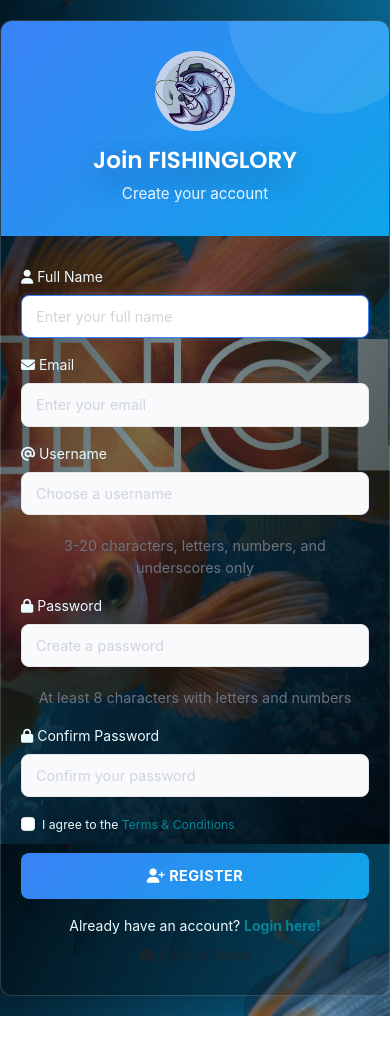
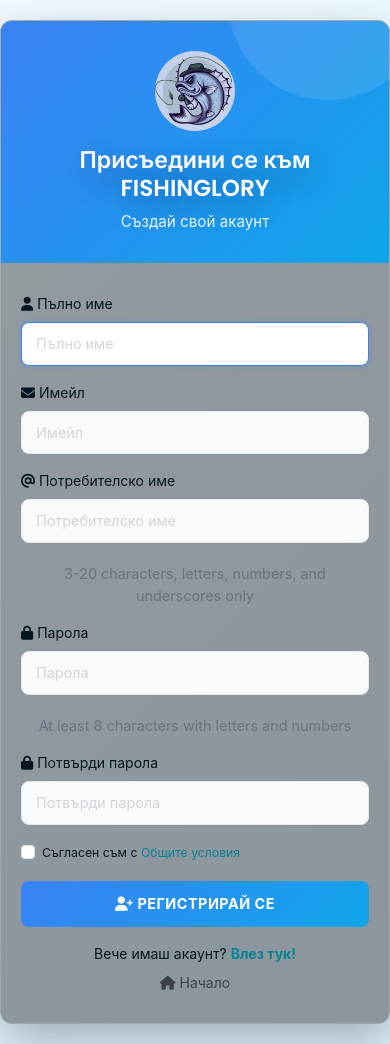
Before and after one commit to bobirave1/fishing_app, a PHP site: page /fe/auth/register_form.php in a window 390 px wide. Before the commit the page ends 1016 px from the top, so only its background shows below. Run offline with PHP 8.4, Linux system fonts and the light colour scheme.

Commit message:
Initial commit: Пълна локализация на български и подобрен адаптивен дизайн за Светъл/Тъмен режим

```diff
--- a/Config/languages.php
+++ b/Config/languages.php
@@ -44,6 +44,11 @@ $translations = [
         'save' => 'Save',
 
         // Auth
+        'welcome_title' => 'Welcome to FISHINGLORY',
+        'join_title' => 'Join FISHINGLORY',
+        'create_account' => 'Create your account',
+        'terms_conditions' => 'Terms & Conditions',
+        'agree_to' => 'I agree to the',
         'username' => 'Username',
         'password' => 'Password',
         'confirm_password' => 'Confirm Password',
@@ -55,6 +60,7 @@ $translations = [
         'already_have_account' => 'Already have an account?',
         'dont_have_account' => 'Don\'t have an account?',
         'login_here' => 'Login here',
+        'login_here_excl' => 'Login here!',
         'register_here' => 'Register here',
 
         // Profile
@@ -67,11 +73,20 @@ $translations = [
         'joined' => 'Joined',
         'posts' => 'Posts',
         'followers' => 'Followers',
+        'user_not_found' => 'User not found',
+        'request_sent' => 'Request sent',
+        'add_friend' => 'Add Friend',
+        'view_all_friends' => 'View All Friends',
+        'no_friends' => 'No friends yet',
+        'start_connecting' => 'Start connecting with other anglers!',
         'following' => 'Following',
 
         // Messages
         'send_message' => 'Send Message',
         'type_message' => 'Type a message...',
+        'loading_conversations' => 'Loading conversations...',
+        'select_conversation' => 'Select a conversation to start messaging',
+        'no_messages' => 'No messages yet',
         'no_conversations' => 'No conversations yet',
 
         // Activity Feed
@@ -81,8 +96,31 @@ $translations = [
         // Weather/Fish Activity
         'current_weather' => 'Current Weather',
         'fish_activity' => 'Fish Activity',
+        'fish_activity_prediction' => 'Fish Activity Prediction',
         'select_location' => 'Select Location',
+        'change_location' => 'Change Location',
+        'getting_your_location' => 'Getting your location...',
+        'calculating_fish_activity' => 'Calculating fish activity for your location...',
+        'calculating' => 'Calculating...',
+        'high' => 'HIGH',
+        'medium' => 'MEDIUM',
+        'low' => 'LOW',
+        'excellent_activity' => 'Excellent fish activity',
+        'good_activity' => 'Good fish activity',
+        'moderate_activity' => 'Moderate fish activity',
+        'low_activity' => 'Low fish activity',
+        'very_low_activity' => 'Very low fish activity',
+        'major_times' => 'MAJOR TIMES',
+        'minor_times' => 'MINOR TIMES',
+        'select_fishing_location' => 'Select Fishing Location',
+        'close' => 'Close',
+        'search_city_town' => 'Search city or town...',
+        'calculate_fish_activity_btn' => 'Calculate Fish Activity',
         'get_activity' => 'Get Activity',
+        'search' => 'Search',
+        'today' => 'Today',
+        'sun' => 'Sun', 'mon' => 'Mon', 'tue' => 'Tue', 'wed' => 'Wed', 'thu' => 'Thu', 'fri' => 'Fri', 'sat' => 'Sat',
+        'fetching_weather' => 'Fetching weather based on your location...',
 
         // Settings
         'theme' => 'Theme',
@@ -91,6 +129,26 @@ $translations = [
         'language' => 'Language',
         'english' => 'English',
         'bulgarian' => 'Bulgarian',
+
+        // Alerts & Placeholders
+        'post_title_placeholder' => 'What\'s on your mind?',
+        'loading_comments' => 'Loading comments...',
+        'write_comment' => 'Write a comment...',
+        'delete_permanently' => 'Delete Permanently',
+        'my_friends' => 'My Friends',
+        'back_to_profile' => 'Back to Profile',
+        'find_friends' => 'Find Friends',
+        'view_profile' => 'View Profile',
+        'no_pending_requests' => 'No pending requests',
+        'all_caught_up' => 'You\'re all caught up!',
+        'go_to_home' => 'Go to Home',
+        'accept' => 'Accept',
+        'reject' => 'Reject',
+        'all_rights_reserved' => 'All rights reserved.',
+        'footer_tagline' => 'Connect with fellow anglers and share your catches!',
+        'choose_avatar' => 'Choose New Avatar',
+        'email_no_change' => 'Email cannot be changed',
+        'location_placeholder' => 'Where do you fish?',
     ],
     'bg' => [
         // Navigation
@@ -129,6 +187,11 @@ $translations = [
         'save' => 'Запази',
 
         // Auth
+        'welcome_title' => 'Добре дошли във FISHINGLORY',
+        'join_title' => 'Присъедини се към FISHINGLORY',
+        'create_account' => 'Създай свой акаунт',
+        'terms_conditions' => 'Общите условия',
+        'agree_to' => 'Съгласен съм с',
         'username' => 'Потребителско име',
         'password' => 'Парола',
         'confirm_password' => 'Потвърди парола',
@@ -140,10 +203,11 @@ $translations = [
         'already_have_account' => 'Вече имаш акаунт?',
         'dont_have_account' => 'Нямаш акаунт?',
         'login_here' => 'Влез тук',
+        'login_here_excl' => 'Влез тук!',
         'register_here' => 'Регистрирай се тук',
 
         // Profile
-        'bio' => 'Био',
+        'bio' => 'Биография',
         'location' => 'Местоположение',
         'experience_level' => 'Ниво на опит',
         'beginner' => 'Начинаещ',
@@ -152,11 +216,20 @@ $translations = [
         'joined' => 'Присъединил се',
         'posts' => 'Публикации',
         'followers' => 'Последователи',
+        'user_not_found' => 'Потребителят не е намерен',
+        'request_sent' => 'Заявката е изпратена',
+        'add_friend' => 'Добави приятел',
+        'view_all_friends' => 'Виж всички приятели',
+        'no_friends' => 'Все още няма приятели',
+        'start_connecting' => 'Започни да се свързваш с други рибари!',
         'following' => 'Следвани',
 
         // Messages
         'send_message' => 'Изпрати съобщение',
         'type_message' => 'Напиши съобщение...',
+        'loading_conversations' => 'Зареждане на разговори...',
+        'select_conversation' => 'Избери разговор, за да започнеш да пишеш',
+        'no_messages' => 'Все още няма съобщения',
         'no_conversations' => 'Все още няма разговори',
 
         // Activity Feed
@@ -166,8 +239,31 @@ $translations = [
         // Weather/Fish Activity
         'current_weather' => 'Текущо време',
         'fish_activity' => 'Рибна активност',
+        'fish_activity_prediction' => 'Прогноза за рибна активност',
         'select_location' => 'Избери местоположение',
+        'change_location' => 'Промени местоположението',
+        'getting_your_location' => 'Получаване на местоположение...',
+        'calculating_fish_activity' => 'Изчисляване на рибната активност за вашето местоположение...',
+        'calculating' => 'Изчисляване...',
+        'high' => 'ВИСОКА',
+        'medium' => 'СРЕДНА',
+        'low' => 'НИСКА',
+        'excellent_activity' => 'Отлична рибна активност',
+        'good_activity' => 'Добра рибна активност',
+        'moderate_activity' => 'Умерена рибна активност',
+        'low_activity' => 'Ниска рибна активност',
+        'very_low_activity' => 'Много ниска рибна активност',
+        'major_times' => 'ОСНОВНИ ПЕРИОДИ',
+        'minor_times' => 'МАЛКИ ПЕРИОДИ',
+        'select_fishing_location' => 'Избери място за риболов',
+        'close' => 'Затвори',
+        'search_city_town' => 'Търси град или селище...',
+        'calculate_fish_activity_btn' => 'Изчисли рибна активност',
         'get_activity' => 'Получи активност',
+        'search' => 'Търсене',
+        'today' => 'Днес',
+        'sun' => 'Нед', 'mon' => 'Пон', 'tue' => 'Вто', 'wed' => 'Сря', 'thu' => 'Чет', 'fri' => 'Пет', 'sat' => 'Съб',
+        'fetching_weather' => 'Зареждане на времето за вашето местоположение...',
 
         // Settings
         'theme' => 'Тема',
@@ -176,6 +272,26 @@ $translations = [
         'language' => 'Език',
         'english' => 'Английски',
         'bulgarian' => 'Български',
+
+        // Alerts & Placeholders
+        'post_title_placeholder' => 'Какво мислиш?',
+        'loading_comments' => 'Зареждане на коментари...',
+        'write_comment' => 'Напиши коментар...',
+        'delete_permanently' => 'Изтрий завинаги',
+        'my_friends' => 'Моите приятели',
+        'back_to_profile' => 'Обратно към профила',
+        'find_friends' => 'Намери приятели',
+        'view_profile' => 'Виж профила',
+        'no_pending_requests' => 'Няма чакащи заявки',
+        'all_caught_up' => 'Всичко е прегледано!',
+        'go_to_home' => 'Към началната страница',
+        'accept' => 'Приеми',
+        'reject' => 'Откажи',
+        'all_rights_reserved' => 'Всички права запазени.',
+        'footer_tagline' => 'Свържете се с колеги рибари и споделете своя улов!',
+        'choose_avatar' => 'Избери нов аватар',
+        'email_no_change' => 'Имейлът не може да бъде променян',
+        'location_placeholder' => 'Къде ловите риба?',
     ]
 ];
 
--- a/be/users/edit_profile.php
+++ b/be/users/edit_profile.php
@@ -51,11 +51,11 @@ $profileExists = $stmt->fetch();
 // Handle avatar upload
 $avatarPath = null;
 if (isset($_FILES['avatar']) && $_FILES['avatar']['error'] === 0) {
-    $validationErrors = validateImageUpload($_FILES['avatar']);
-    if (!empty($validationErrors)) {
+    $imageErrors = validateImageUpload($_FILES['avatar']);
+    if (!empty($imageErrors)) {
         http_response_code(400);
         header('Content-Type: application/json');
-        exit(json_encode(['error' => implode(', ', $validationErrors)]));
+        exit(json_encode(['error' => implode(', ', $imageErrors)]));
     }
 
     // Get current avatar to delete old one
--- a/fe/assets/css/auth_forms.css
+++ b/fe/assets/css/auth_forms.css
@@ -3,7 +3,7 @@
    ============================================ */
 
 body {
-    background-color: transparent;
+    background: linear-gradient(135deg, #F0F9FF 0%, #E0F2FE 100%);
     min-height: 100vh;
     display: flex;
     align-items: center;
--- a/fe/assets/css/messages.css
+++ b/fe/assets/css/messages.css
@@ -27,7 +27,7 @@ body {
 .conversation-list {
     width: 320px;
     height: 100%;
-    background: linear-gradient(180deg, #FFFFFF 0%, #F9FAFB 100%);
+    background: var(--bg-card);
     overflow-y: auto;
 }
 
@@ -78,7 +78,7 @@ body {
 
 .conversation-name {
     font-weight: 600;
-    color: #111827;
+    color: var(--text-primary);
     font-size: 0.95rem;
     white-space: nowrap;
     overflow: hidden;
@@ -111,7 +111,7 @@ body {
     display: flex;
     flex-direction: column;
     padding: 24px;
-    background: #F9FAFB;
+    background: var(--bg-tertiary);
     overflow-y: auto;
 }
 
--- a/fe/assets/css/style.css
+++ b/fe/assets/css/style.css
@@ -13,19 +13,19 @@
     --accent-warning: #F59E0B;          /* Orange for warnings */
     --accent-danger: #EF4444;           /* Red for errors */
 
-    /* Background Colors - Ocean (Template) */
-    --bg-primary: #04161D;              /* Deep ocean */
-    --bg-secondary: rgba(4, 22, 29, 0.75);
-    --bg-tertiary: rgba(8, 131, 149, 0.18);
-    --bg-card: rgba(0, 0, 0, 0.35);    /* Glass surfaces */
-    --bg-sidebar: rgba(0, 0, 0, 0.28);
-    --bg-post: rgba(0, 0, 0, 0.30);
+    /* Background & Surfaces - Light Mode (Optimized for bg_light.jpg) */
+    --bg-primary: #F0F9FA;
+    --bg-secondary: rgba(255, 255, 255, 0.8);
+    --bg-tertiary: rgba(8, 131, 149, 0.1);
+    --bg-card: rgba(255, 255, 255, 0.65);    /* Lighter glass for light mode */
+    --bg-sidebar: rgba(255, 255, 255, 0.4);
+    --bg-post: rgba(255, 255, 255, 0.7);
 
-    /* Text Colors */
-    --text-primary: #ECFBFF;            /* Near-white for dark UI */
-    --text-secondary: rgba(236, 251, 255, 0.78);
-    --text-tertiary: rgba(236, 251, 255, 0.62);
-    --border-color: rgba(255, 255, 255, 0.16);
+    /* Text Colors - Light Mode */
+    --text-primary: #04161D;            /* Dark text for light bg */
+    --text-secondary: #088395;
+    --text-tertiary: #557A7A;
+    --border-color: rgba(8, 131, 149, 0.2);
 
     /* Gradients */
     --gradient-primary: linear-gradient(135deg, #088395 0%, #7AB2B2 100%);
@@ -50,6 +50,11 @@
     --transition-fast: 150ms ease-in-out;
     --transition-base: 250ms ease-in-out;
     --transition-slow: 350ms ease-in-out;
+
+    /* Body Background Images - No gradient overlay */
+    --body-bg-image-light: url('../img/bg_light.jpg');
+    --body-bg-image-dark: url('../img/bg_dark.jpg');
+    --body-bg-image: var(--body-bg-image-light); /* Default to light */
 }
 
 /* Dark Mode Variables */
@@ -58,9 +63,9 @@
     --bg-primary: #0F1A1A;              /* Very Dark Teal */
     --bg-secondary: #1A2525;            /* Dark Teal-Gray */
     --bg-tertiary: #2A3A3A;             /* Medium Dark Teal-Gray */
-    --bg-card: #1A2525;                /* Dark Teal-Gray for cards */
-    --bg-sidebar: #0F1A1A;             /* Very Dark Teal */
-    --bg-post: #1A2525;                /* Dark Teal-Gray */
+    --bg-card: rgba(0, 0, 0, 0.55);    /* Darker glass for dark mode */
+    --bg-sidebar: rgba(0, 0, 0, 0.4);
+    --bg-post: rgba(0, 0, 0, 0.45);
 
     /* Text Colors */
     --text-primary: #F0F9FA;            /* Very Light Teal */
@@ -71,6 +76,7 @@
     /* Gradients for Dark Mode */
     --gradient-sidebar: linear-gradient(135deg, #0F1A1A 0%, #1A2525 100%);
     --gradient-post: linear-gradient(135deg, #1A2525 0%, #2A3A3A 100%);
+    --body-bg-image: var(--body-bg-image-dark);
 
     /* Adjust shadows for dark mode */
     --shadow-xs: 0 1px 2px 0 rgba(0, 0, 0, 0.3);
@@ -91,9 +97,7 @@ html {
 
 body {
     background-color: var(--bg-primary);
-    background-image:
-        linear-gradient(120deg, rgba(0,0,0,0.75) 0%, rgba(8,131,149,0.25) 45%, rgba(0,0,0,0.70) 100%),
-        url('../img/fishinglory_bg.png');
+    background-image: var(--body-bg-image); /* Use only the image, no gradient */
     background-size: cover;
     background-position: center;
     background-attachment: fixed;
@@ -101,7 +105,7 @@ body {
     font-family: 'Inter', -apple-system, BlinkMacSystemFont, 'Segoe UI', Roboto, 'Helvetica Neue', Arial, sans-serif;
     font-size: 14px;
     line-height: 1.5;
-    transition: background-color var(--transition-base);
+    transition: background-color var(--transition-base), background-image var(--transition-slow);
 }
 
 a {
@@ -127,7 +131,7 @@ h1, h2, h3, h4, h5, h6 {
 
 /* Glass Card - Modern Design */
 .glass-card {
-    background: rgba(0, 0, 0, 0.38);
+    background: var(--bg-card);
     border: 1px solid var(--border-color);
     border-radius: var(--radius-lg);
     box-shadow: var(--shadow-sm);
--- a/fe/auth/register_form.php
+++ b/fe/auth/register_form.php
@@ -1,6 +1,11 @@
 <?php
 require_once '../../config/security.php';
 secureSession();
+// Set default language to Bulgarian for diploma project BEFORE requiring languages.php
+if (!isset($_SESSION['lang'])) {
+    $_SESSION['lang'] = 'bg';
+}
+require_once '../../config/languages.php';
 setSecurityHeaders();
 
 // If already logged in, redirect to index
@@ -10,11 +15,11 @@ if (isset($_SESSION['user_id'])) {
 }
 ?>
 <!DOCTYPE html>
-<html lang="en">
+<html lang="<?= getCurrentLang() ?>">
 <head>
     <meta charset="UTF-8">
     <meta name="viewport" content="width=device-width, initial-scale=1.0">
-    <title>Register - FISHINGLORY</title>
+    <title><?= __('sign_up') ?> - FISHINGLORY</title>
     <link href="https://cdn.jsdelivr.net/npm/bootstrap@5.3.3/dist/css/bootstrap.min.css" rel="stylesheet">
     <link rel="stylesheet" href="https://cdnjs.cloudflare.com/ajax/libs/font-awesome/6.5.0/css/all.min.css">
     <link rel="stylesheet" href="../assets/css/style.css?v=<?= assetVersion('fe/assets/css/style.css') ?>">
@@ -26,8 +31,8 @@ if (isset($_SESSION['user_id'])) {
 <div class="register-card">
     <div class="register-header">
         <img src="../assets/img/logo_rounded.png" alt="Logo" width="80" height="80" class="mb-3">
-        <h3 class="mb-0">Join FISHINGLORY</h3>
-        <p class="mb-0 mt-2">Create your account</p>
+        <h3 class="mb-0"><?= __('join_title') ?></h3>
+        <p class="mb-0 mt-2"><?= __('create_account') ?></p>
     </div>
 
     <div class="register-body">
@@ -72,56 +77,56 @@ if (isset($_SESSION['user_id'])) {
             <?= getCsrfField() ?>
 
             <div class="mb-3">
-                <label for="regFullName" class="form-label"><i class="fas fa-user"></i> Full Name</label>
+                <label for="regFullName" class="form-label"><i class="fas fa-user"></i> <?= __('full_name') ?></label>
                 <input type="text" class="form-control" id="regFullName" name="fullName"
-                       placeholder="Enter your full name" required autofocus>
+                       placeholder="<?= __('full_name') ?>" required autofocus>
             </div>
 
             <div class="mb-3">
-                <label for="regEmail" class="form-label"><i class="fas fa-envelope"></i> Email</label>
+                <label for="regEmail" class="form-label"><i class="fas fa-envelope"></i> <?= __('email') ?></label>
                 <input type="email" class="form-control" id="regEmail" name="email"
-                       placeholder="Enter your email" required>
+                       placeholder="<?= __('email') ?>" required>
             </div>
 
             <div class="mb-3">
-                <label for="regUsername" class="form-label"><i class="fas fa-at"></i> Username</label>
+                <label for="regUsername" class="form-label"><i class="fas fa-at"></i> <?= __('username') ?></label>
                 <input type="text" class="form-control" id="regUsername" name="username"
-                       placeholder="Choose a username" pattern="[a-zA-Z0-9_]{3,20}"
+                       placeholder="<?= __('username') ?>" pattern="[a-zA-Z0-9_]{3,20}"
                        title="3-20 characters, letters, numbers, and underscores only" required>
                 <div class="form-text">3-20 characters, letters, numbers, and underscores only</div>
             </div>
 
             <div class="mb-3">
-                <label for="regPassword" class="form-label"><i class="fas fa-lock"></i> Password</label>
+                <label for="regPassword" class="form-label"><i class="fas fa-lock"></i> <?= __('password') ?></label>
                 <input type="password" class="form-control" id="regPassword" name="password"
-                       placeholder="Create a password" minlength="8" required>
+                       placeholder="<?= __('password') ?>" minlength="8" required>
                 <div class="form-text">At least 8 characters with letters and numbers</div>
             </div>
 
             <div class="mb-3">
-                <label for="regConfirmPassword" class="form-label"><i class="fas fa-lock"></i> Confirm Password</label>
+                <label for="regConfirmPassword" class="form-label"><i class="fas fa-lock"></i> <?= __('confirm_password') ?></label>
                 <input type="password" class="form-control" id="regConfirmPassword" name="confirmPassword"
-                       placeholder="Confirm your password" required>
+                       placeholder="<?= __('confirm_password') ?>" required>
             </div>
 
             <div class="mb-3 form-check">
                 <input type="checkbox" class="form-check-input" id="regTerms" name="terms" required>
                 <label for="regTerms" class="form-check-label small">
-                    I agree to the <a href="#" class="text-decoration-none">Terms & Conditions</a>
+                    <?= __('agree_to') ?> <a href="#" class="text-decoration-none"><?= __('terms_conditions') ?></a>
                 </label>
             </div>
 
             <button type="submit" class="btn w-100 custom-btn mb-3">
-                <i class="fas fa-user-plus"></i> Register
+                <i class="fas fa-user-plus"></i> <?= __('register') ?>
             </button>
         </form>
 
         <div class="text-center">
-            <p class="mb-2">Already have an account?
-                <a href="login_form.php" class="text-decoration-none fw-bold">Login here!</a>
+            <p class="mb-2"><?= __('already_have_account') ?>
+                <a href="login_form.php" class="text-decoration-none fw-bold"><?= __('login_here_excl') ?></a>
             </p>
             <a href="../../index.php" class="text-muted text-decoration-none">
-                <i class="fas fa-home"></i> Back to Home
+                <i class="fas fa-home"></i> <?= __('home') ?>
             </a>
         </div>
     </div>
```
Also changed, not shown: be/friends/list_friends.php (+11 -37 lines), be/friends/list_requests.php (+10 -10 lines), be/users/profile.php (+21 -17 lines), fe/pages/activity_feed.php (+30 -16 lines), fe/pages/messages.php (+4 -4 lines), index.php (+4 -4 lines), fe/assets/img/bg_dark.jpg (added), fe/assets/img/bg_light.jpg (added).
